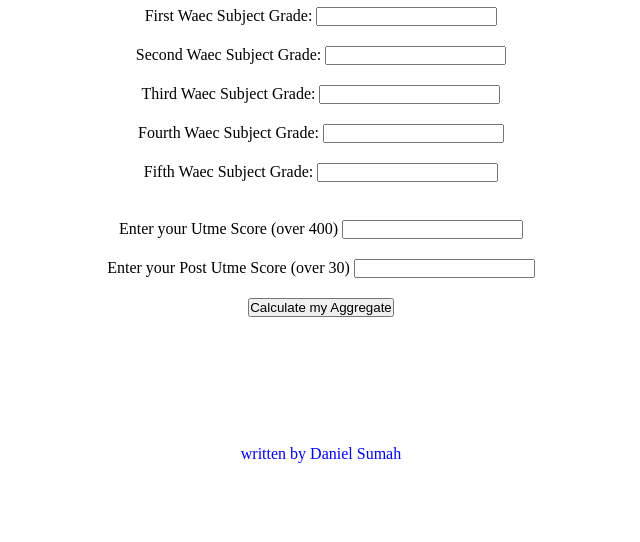
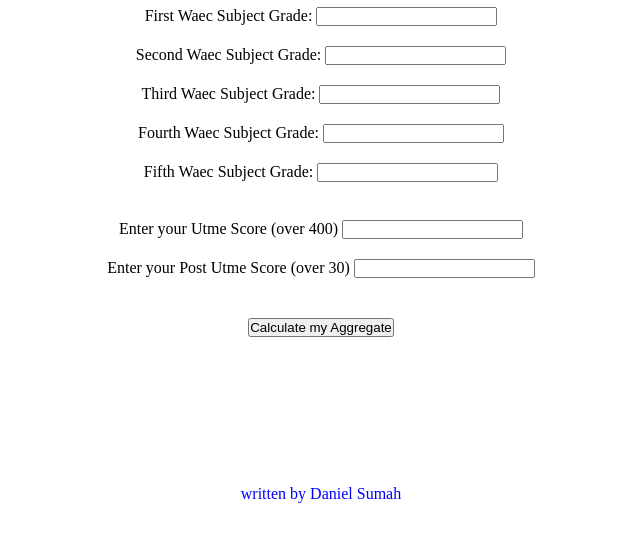
Before and after one commit to danielsumah/unilag_aggregate_cal, a plain HTML site: page index.html in a window 1280 px wide. Shown: the part 204-746 px from the top of the page, without its empty margins (319-959 px from the left). Drawn offline with Linux system fonts and the light colour scheme.

Commit message:
relatively positioned the footer

```diff
--- a/index.css
+++ b/index.css
@@ -1,6 +1,9 @@
 *{
     margin: 0;
     padding: 0;
+}
+body{
+    min-height: 100vh;
 }
 
 div.container{
@@ -24,4 +27,9 @@ p#instruction{
     color: blue;
     position: relative;
     bottom: 0px;
+    /* border: 1px solid red; */
 }
+
+button{
+    margin: 20px;
+}
--- a/index.html
+++ b/index.html
@@ -49,8 +49,18 @@
 
     </div>
 
+    <!-- <div>Lorem ipsum dolor sit amet consectetur
+        <br>
+        <br>
+         adipisicing elit. Quaerat atque aperiam
+         <br>
+        <br> officia sunt! Officia, voluptates fugiat.
+        Cumque culpa officiis numquam fuga veniam quis,
+        aut exercitationem, laboriosam voluptas magni provident beatae?
 
+    </div> -->
+
+    <script src="./main.js"></script>
     <p id="copyright">written by Daniel Sumah</p>
-    <script src="./main.js"></script>
 </body>
 </html>
```
